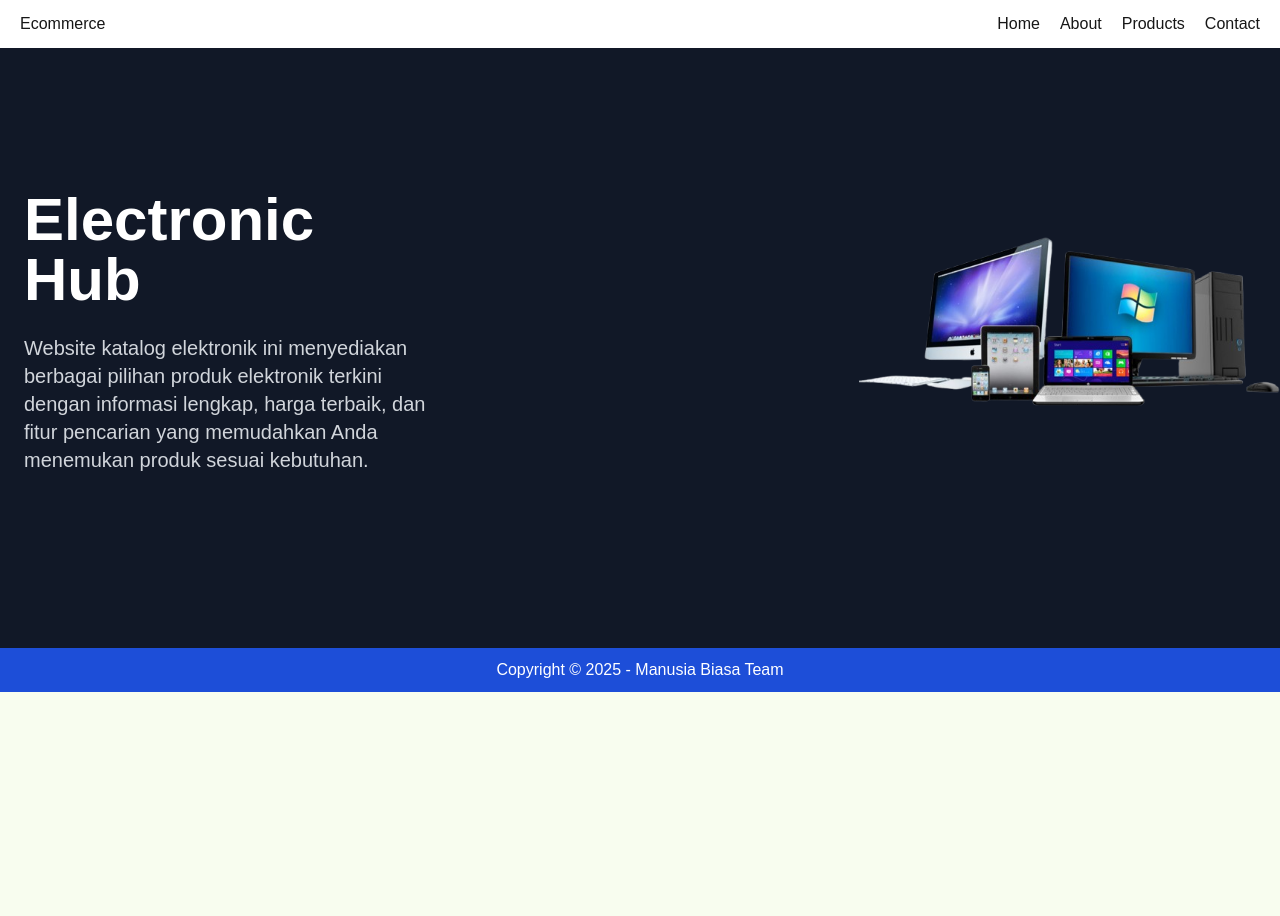
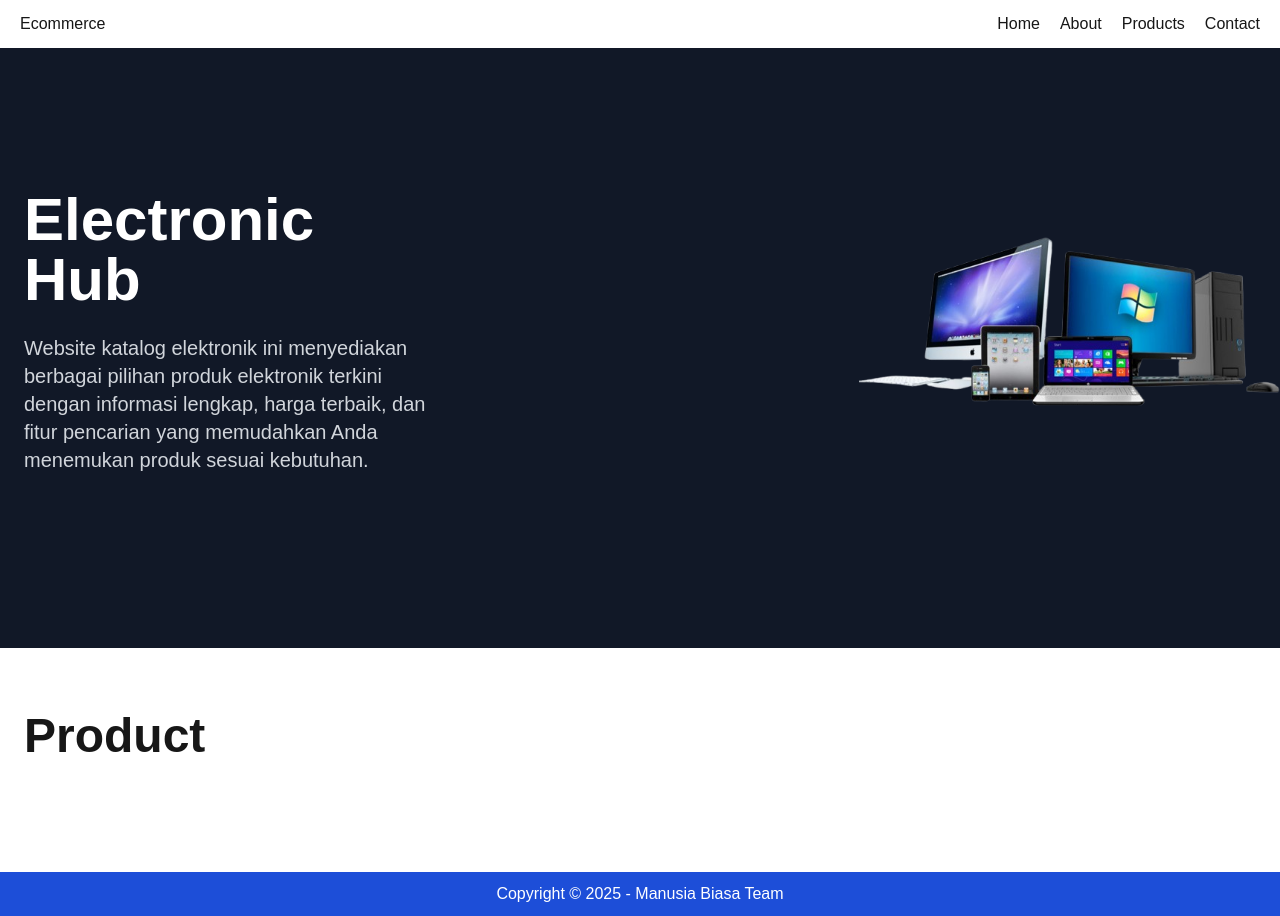
Before and after one commit to Deoca27/manusia-biasa, a Next.js app: page / in a window 1280 px wide. Before the commit the page ends 800 px from the top, so only its background shows below. Built offline with nearby package versions, Linux system fonts and the light colour scheme.

Commit message:
rendika : menambahkan teks product

```diff
--- a/app/page.tsx
+++ b/app/page.tsx
@@ -25,6 +25,9 @@ export default function RootPage() {
             />
           </div>
       </div>
+      <div className="py-16 px-6">
+        <h2 className="text-5xl font-bold mb-12">Product</h2>
+      </div>
     </main>
   );
 }
```
